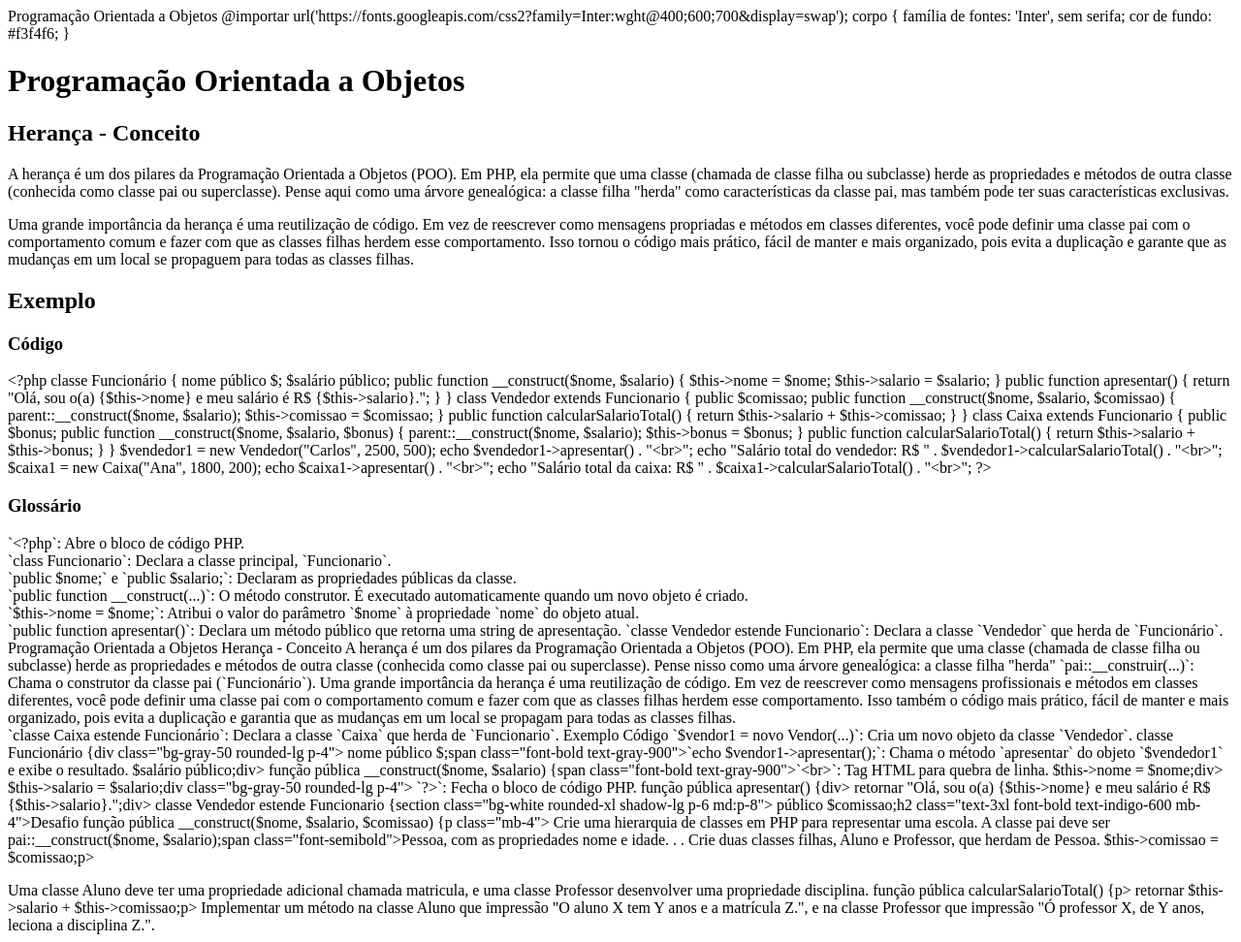
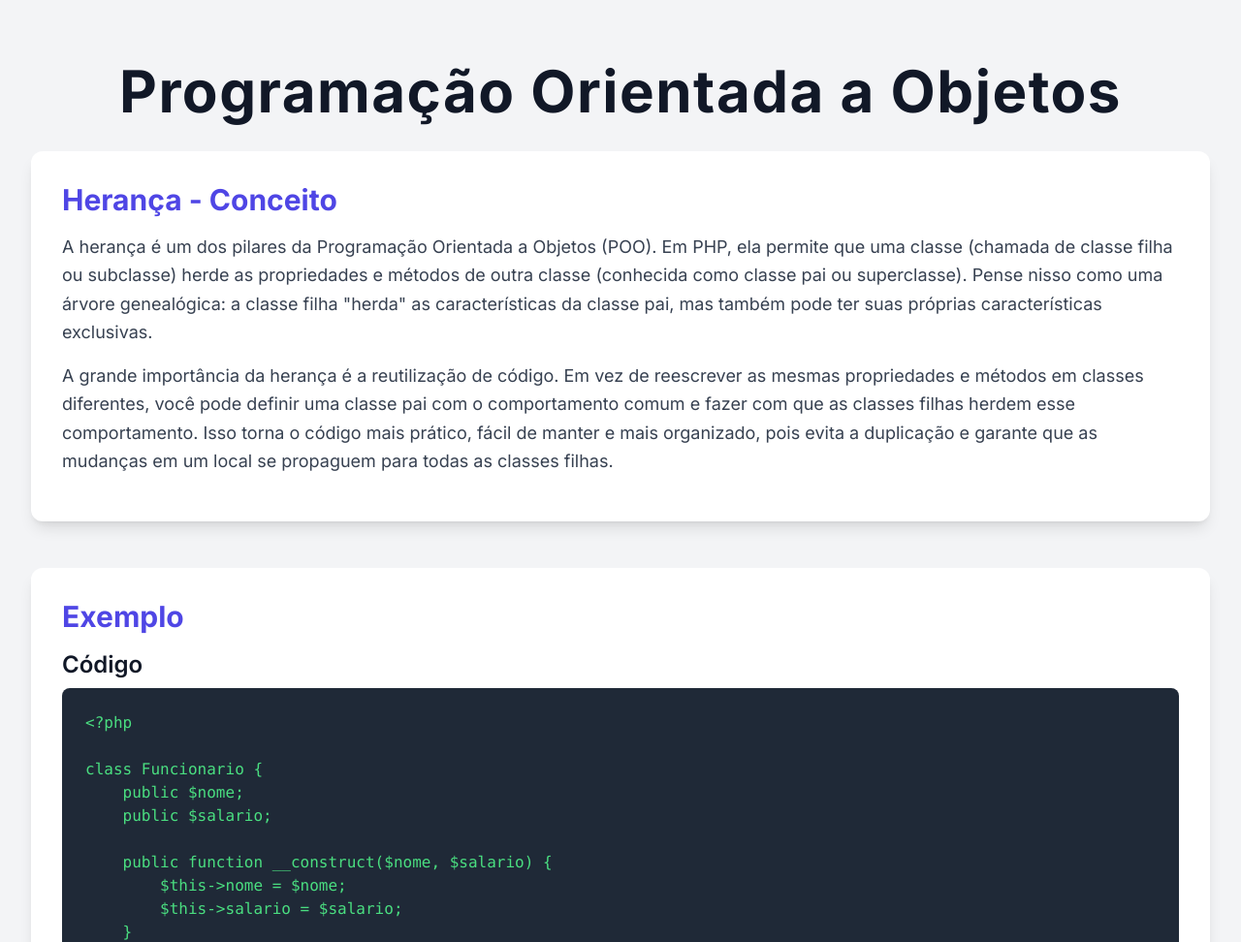
Before and after one commit to Crise-Ergodica/poo, a plain HTML site: page index.html in a window 1280 px wide. Shown: the top 972 px of the page at 97% size. Drawn offline with nearby package versions, Linux system fonts and the light colour scheme.

Commit message:
Update index.html

```diff
--- a/index.html
+++ b/index.html
@@ -1,54 +1,54 @@
 <!DOCTYPE html>
-<HTML língua="pt-br">
-<cabeça>
-    <meta conjunto de caracteres="UTF-8">
-    <meta nome="janela de visualização" conteúdo="largura=largura do dispositivo, escala inicial=1,0">
-    <título>Programação Orientada a Objetos</título>
-    <roteiro fonte="https://cdn.tailwindcss.com"></roteiro>
-    <estilo>
-        @importar url('https://fonts.googleapis.com/css2?family=Inter:wght@400;600;700&display=swap');
-        corpo {
-            família de fontes: 'Inter', sem serifa;
-            cor de fundo: #f3f4f6;
+<html lang="pt-br">
+<head>
+    <meta charset="UTF-8">
+    <meta name="viewport" content="width=device-width, initial-scale=1.0">
+    <title>Programação Orientada a Objetos</title>
+    <script src="https://cdn.tailwindcss.com"></script>
+    <style>
+        @import url('https://fonts.googleapis.com/css2?family=Inter:wght@400;600;700&display=swap');
+        body {
+            font-family: 'Inter', sans-serif;
+            background-color: #f3f4f6;
         }
-    </estilo>
-</cabeça>
-<corpo classe="bg-cinza-100 texto-cinza-800">
+    </style>
+</head>
+<body class="bg-gray-100 text-gray-800">
 
-    <dividir classe="contêiner mx-auto p-4 md:p-8">
+    <div class="container mx-auto p-4 md:p-8">
 
-        <!-- Título -->
-        <cabeçalho classe="centro de texto my-8">
-            <h1 classe="texto-4xl md:texto-5xl lg:texto-6xl fonte-extranegrito texto-cinza-900 guia-firme rastreamento em toda a extensão">Programação Orientada a Objetos</h1>
-        </cabeçalho>
+        <!-- Titulo -->
+        <header class="text-center my-8">
+            <h1 class="text-4xl md:text-5xl lg:text-6xl font-extrabold text-gray-900 leading-tight tracking-wide">Programação Orientada a Objetos</h1>
+        </header>
 
         <!-- Seções de Conteúdo -->
-        <principal classe="espaço-y-12">
+        <main class="space-y-12">
 
             <!-- Seção de Herança - Conceito -->
-            <seção classe="bg-branco arredondado-xl sombra-lg p-6 md:p-8">
-                <h2 classe="texto-3xl fonte-negrito texto-índigo-600 mb-4">Herança - Conceito</h2>
-                <dividir classe="texto-lg texto-cinza-700 líder-relaxado">
-                    <p classe="mb-4">
- A herança é um dos pilares da Programação Orientada a Objetos (POO). Em PHP, ela permite que uma classe (chamada de classe filha ou subclasse) herde as propriedades e métodos de outra classe (conhecida como classe pai ou superclasse). Pense aqui como uma árvore genealógica: a classe filha "herda" como características da classe pai, mas também pode ter suas características exclusivas.
+            <section class="bg-white rounded-xl shadow-lg p-6 md:p-8">
+                <h2 class="text-3xl font-bold text-indigo-600 mb-4">Herança - Conceito</h2>
+                <div class="text-lg text-gray-700 leading-relaxed">
+                    <p class="mb-4">
+                        A herança é um dos pilares da Programação Orientada a Objetos (POO). Em PHP, ela permite que uma classe (chamada de classe filha ou subclasse) herde as propriedades e métodos de outra classe (conhecida como classe pai ou superclasse). Pense nisso como uma árvore genealógica: a classe filha "herda" as características da classe pai, mas também pode ter suas próprias características exclusivas.
                     </p>
-                    <p classe="mb-4">
- Uma grande importância da herança é uma reutilização de código. Em vez de reescrever como mensagens propriadas e métodos em classes diferentes, você pode definir uma classe pai com o comportamento comum e fazer com que as classes filhas herdem esse comportamento. Isso tornou o código mais prático, fácil de manter e mais organizado, pois evita a duplicação e garante que as mudanças em um local se propaguem para todas as classes filhas.
+                    <p class="mb-4">
+                        A grande importância da herança é a reutilização de código. Em vez de reescrever as mesmas propriedades e métodos em classes diferentes, você pode definir uma classe pai com o comportamento comum e fazer com que as classes filhas herdem esse comportamento. Isso torna o código mais prático, fácil de manter e mais organizado, pois evita a duplicação e garante que as mudanças em um local se propaguem para todas as classes filhas.
                     </p>
-                </dividir>
-            </seção>
+                </div>
+            </section>
 
             <!-- Seção de Exemplo -->
-            <seção classe="bg-branco arredondado-xl sombra-lg p-6 md:p-8">
-                <h2 classe="texto-3xl fonte-negrito texto-índigo-600 mb-4">Exemplo</h2>
+            <section class="bg-white rounded-xl shadow-lg p-6 md:p-8">
+                <h2 class="text-3xl font-bold text-indigo-600 mb-4">Exemplo</h2>
 
-                <dividir classe="mb-6">
-                    <h3 classe="texto-2xl fonte-semibold texto-cinza-900 mb-2">Código</h3>
-                    <pré classe="bg-cinza-800 texto-verde-400 p-4 md:p-6 arredondado-lg estouro-x-auto texto-sm md:base-de-texto"><código>&lt;?php
+                <div class="mb-6">
+                    <h3 class="text-2xl font-semibold text-gray-900 mb-2">Código</h3>
+                    <pre class="bg-gray-800 text-green-400 p-4 md:p-6 rounded-lg overflow-x-auto text-sm md:text-base"><code>&lt;?php
 
-classe Funcionário {
- nome público $;
- $salário público;
+class Funcionario {
+    public $nome;
+    public $salario;
 
     public function __construct($nome, $salario) {
         $this->nome = $nome;
@@ -117,50 +117,50 @@ echo "Salário total da caixa: R$ " . $caixa1->calcularSalarioTotal() . "&lt;br&
                         </div>
                         <div class="bg-gray-50 rounded-lg p-4">
                             <span class="font-bold text-gray-900">`public function apresentar()`</span>: Declara um método público que retorna uma string de apresentação.
- </dividir>
-                        <dividir classe="bg-cinza-50 redondo-lg p-4">
-                            <extensão classe="fonte-negrito texto-cinza-900">`classe Vendedor estende Funcionario`</extensão>: Declara a classe `Vendedor` que herda de `Funcionário`.
-Programação Orientada a Objetos</dividir>
-Herança - Conceito<dividir classe="bg-cinza-50 redondo-lg p-4">
-A herança é um dos pilares da Programação Orientada a Objetos (POO). Em PHP, ela permite que uma classe (chamada de classe filha ou subclasse) herde as propriedades e métodos de outra classe (conhecida como classe pai ou superclasse). Pense nisso como uma árvore genealógica: a classe filha "herda" <spancomo características da classe pai, mas também pode ter suas características exclusivas.class="font-bold text-gray-900">`pai::__construir(...)`</span>: Chama o construtor da classe pai (`Funcionário`).
-                        </dividir>
-Uma grande importância da herança é uma reutilização de código. Em vez de reescrever como mensagens profissionais e métodos em classes diferentes, você pode definir uma classe pai com o comportamento comum e fazer com que as classes filhas herdem esse comportamento. Isso também o código mais prático, fácil de manter e mais organizado, pois evita a duplicação e garantia que as mudanças em um local se propagam para todas as classes filhas.<div class="bg-gray-50 rounded-lg p-4">
-                            <extensão classe="fonte-negrito texto-cinza-900">`classe Caixa estende Funcionário`</extensão>: Declara a classe `Caixa` que herda de `Funcionario`.
-Exemplo</dividir>
-Código<dividir classe="bg-cinza-50 redondo-lg p-4">
- <?classe Phpspan="fonte em negrito texto-cinza-900">`$vendor1 = novo Vendor(...)`</extensão>: Cria um novo objeto da classe `Vendedor`.
-                        </dividir>
- classe Funcionário {div class="bg-gray-50 rounded-lg p-4">
- nome público $;span class="font-bold text-gray-900">`echo $vendor1->apresentar();`</extensão>: Chama o método `apresentar` do objeto `$vendedor1` e exibe o resultado.
- $salário público;div>
-                        <dividir classe="bg-cinza-50 redondo-lg p-4">
- função pública __construct($nome, $salario) {span class="font-bold text-gray-900">`&lt;br&gt;`</extensão>: Tag HTML para quebra de linha.
- $this->nome = $nome;div>
- $this->salario = $salario;div class="bg-gray-50 rounded-lg p-4">
-                            <extensão classe="fonte-negrito texto-cinza-900">`?&gt;`</extensão>: Fecha o bloco de código PHP.
-                        </dividir>
- função pública apresentar() {div>
- retornar "Olá, sou o(a) {$this->nome} e meu salário é R$ {$this->salario}.";div>
- </seção>
+                        </div>
+                        <div class="bg-gray-50 rounded-lg p-4">
+                            <span class="font-bold text-gray-900">`class Vendedor extends Funcionario`</span>: Declara a classe `Vendedor` que herda de `Funcionario`.
+                        </div>
+                        <div class="bg-gray-50 rounded-lg p-4">
+                            <span class="font-bold text-gray-900">`parent::__construct(...)`</span>: Chama o construtor da classe pai (`Funcionario`).
+                        </div>
+                        <div class="bg-gray-50 rounded-lg p-4">
+                            <span class="font-bold text-gray-900">`class Caixa extends Funcionario`</span>: Declara a classe `Caixa` que herda de `Funcionario`.
+                        </div>
+                        <div class="bg-gray-50 rounded-lg p-4">
+                            <span class="font-bold text-gray-900">`$vendedor1 = new Vendedor(...)`</span>: Cria um novo objeto da classe `Vendedor`.
+                        </div>
+                        <div class="bg-gray-50 rounded-lg p-4">
+                            <span class="font-bold text-gray-900">`echo $vendedor1->apresentar();`</span>: Chama o método `apresentar` do objeto `$vendedor1` e exibe o resultado.
+                        </div>
+                        <div class="bg-gray-50 rounded-lg p-4">
+                            <span class="font-bold text-gray-900">`&lt;br&gt;`</span>: Tag HTML para quebra de linha.
+                        </div>
+                        <div class="bg-gray-50 rounded-lg p-4">
+                            <span class="font-bold text-gray-900">`?&gt;`</span>: Fecha o bloco de código PHP.
+                        </div>
+                    </div>
+                </div>
+            </section>
 
             <!-- Seção de Desafio -->
- classe Vendedor estende Funcionario {section class="bg-white rounded-xl shadow-lg p-6 md:p-8">
- público $comissao;h2 class="text-3xl font-bold text-indigo-600 mb-4">Desafio</h2>
-                <dividir classe="texto-lg texto-cinza-700 líder-relaxado">
- função pública __construct($nome, $salario, $comissao) {p class="mb-4">
- Crie uma hierarquia de classes em PHP para representar uma escola. A classe pai deve ser pai::__construct($nome, $salario);span class="font-semibold">Pessoa</span>, com as propriedades <span class="font-semibold">nome</span> e <span class="font-semibold">idade</span>. . . Crie duas classes filhas, <span class="font-semibold">Aluno</span> e <span class="font-semibold">Professor</span>, que herdam de <span class="font-semibold">Pessoa</span>.
- $this->comissao = $comissao;p>
-                    <p classe="mb-4">
- Uma classe <extensão classe="fonte-semibold">Aluno</extensão> deve ter uma propriedade adicional chamada <extensão classe="fonte-semibold">matricula</span>, e uma classe <span class="font-semibold">Professor</span> desenvolver uma propriedade <span class="font-semibold">disciplina</span>.
- função pública calcularSalarioTotal() {p>
- retornar $this->salario + $this->comissao;p>
- Implementar um método na classe <extensão classe="fonte-semibold">Aluno</extensão> que impressão "O aluno X tem Y anos e a matrícula Z.", e na classe <span class="font-semibold">Professor</span> que impressão "Ó professor X, de Y anos, leciona a disciplina Z.".
+            <section class="bg-white rounded-xl shadow-lg p-6 md:p-8">
+                <h2 class="text-3xl font-bold text-indigo-600 mb-4">Desafio</h2>
+                <div class="text-lg text-gray-700 leading-relaxed">
+                    <p class="mb-4">
+                        Crie uma hierarquia de classes em PHP para representar uma escola. A classe pai deve ser <span class="font-semibold">Pessoa</span>, com as propriedades <span class="font-semibold">nome</span> e <span class="font-semibold">idade</span>. Crie duas classes filhas, <span class="font-semibold">Aluno</span> e <span class="font-semibold">Professor</span>, que herdam de <span class="font-semibold">Pessoa</span>.
                     </p>
-                </dividir>
- </seção>
- </principal>
+                    <p class="mb-4">
+                        A classe <span class="font-semibold">Aluno</span> deve ter uma propriedade adicional chamada <span class="font-semibold">matricula</span>, e a classe <span class="font-semibold">Professor</span> deve ter a propriedade <span class="font-semibold">disciplina</span>.
+                    </p>
+                    <p>
+                        Implemente um método na classe <span class="font-semibold">Aluno</span> que imprima "O aluno X tem Y anos e a matrícula Z.", e na classe <span class="font-semibold">Professor</span> que imprima "O professor X, de Y anos, leciona a disciplina Z.".
+                    </p>
+                </div>
+            </section>
+        </main>
 
- </dividir>
+    </div>
 
-</corpo>
+</body>
 </html>
```
